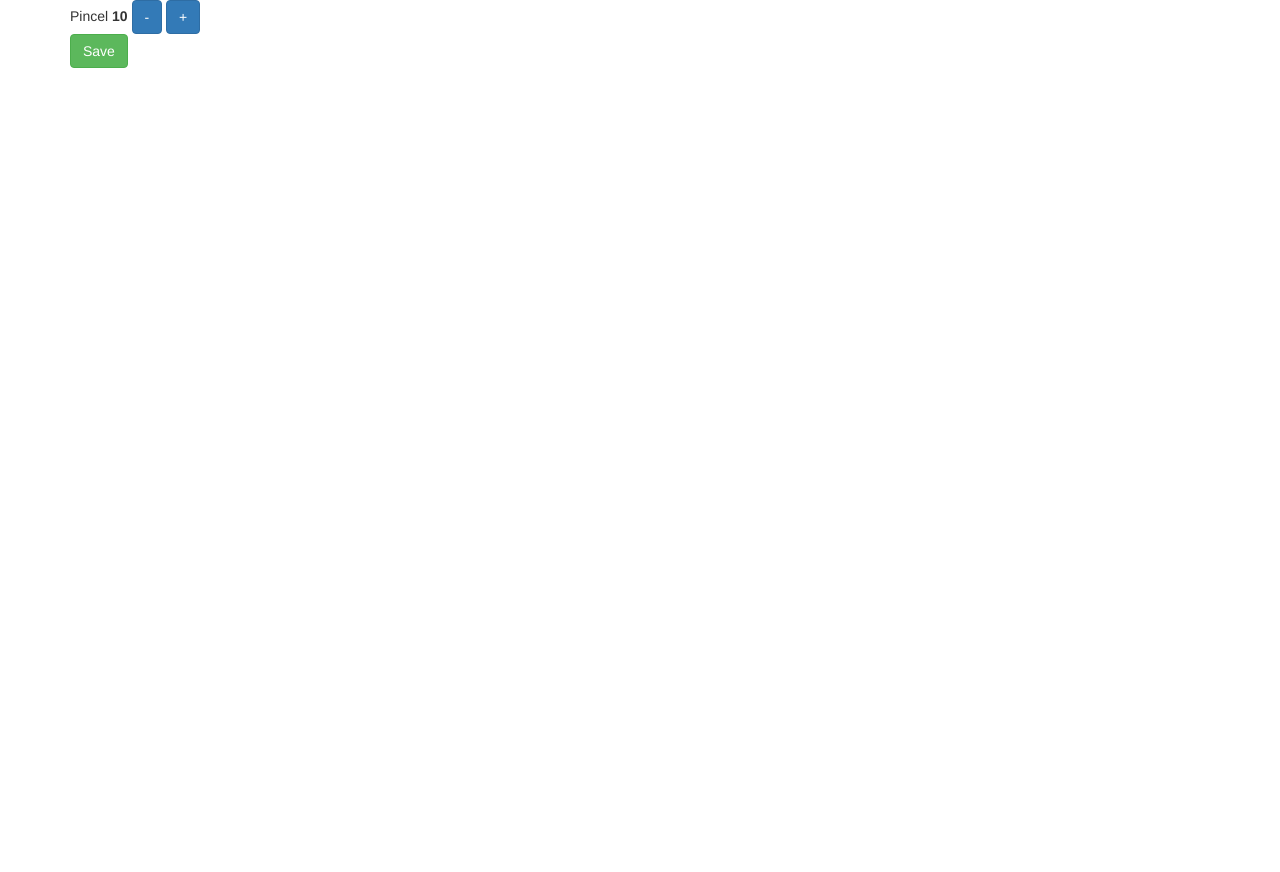
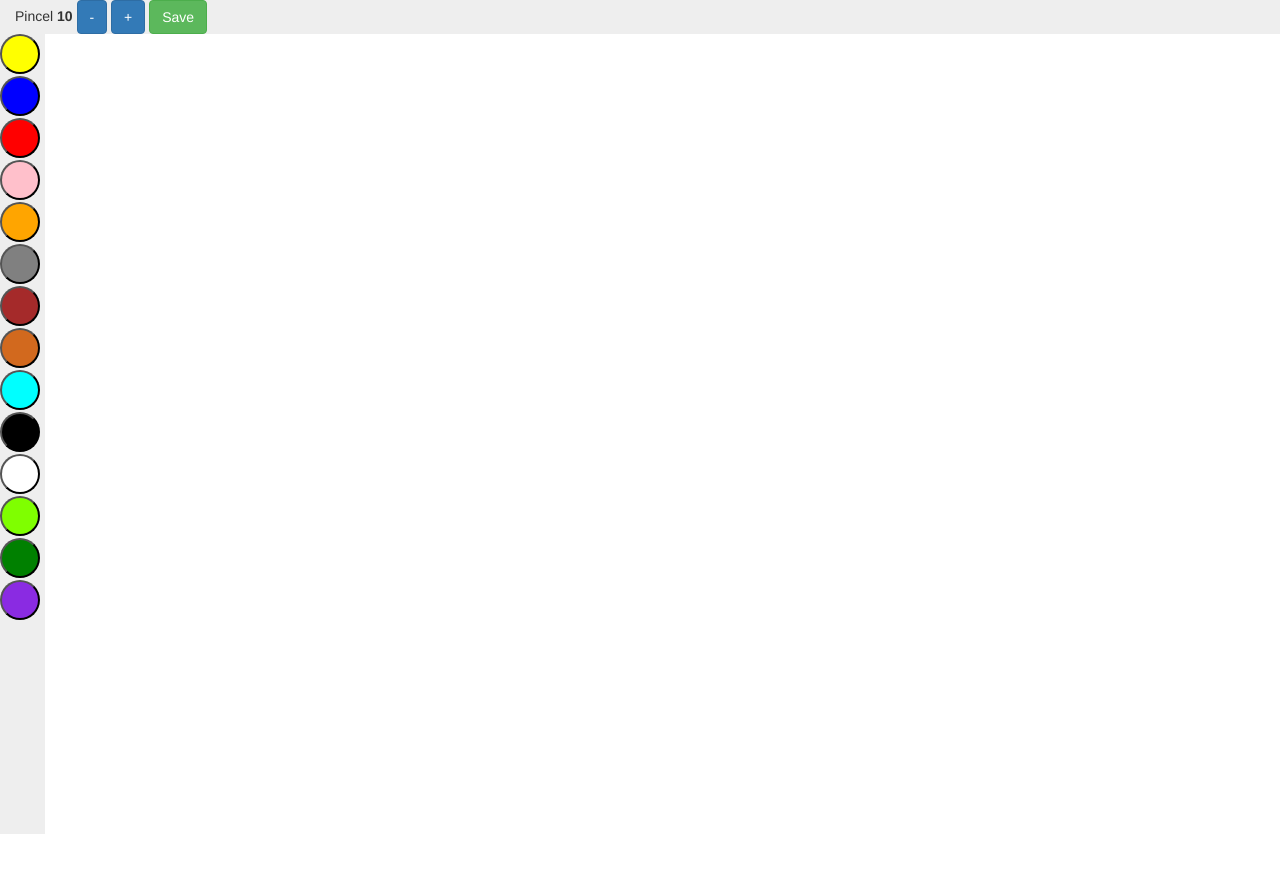
Before and after one commit to sebas095/CanvasPaint, a plain HTML site: page index.html in a window 1280 px wide. After the commit the page ends 805 px from the top, so only its background shows below. Drawn offline with Linux system fonts and the light colour scheme.

Commit message:
Change colors

```diff
--- /dev/null
+++ b/css/index.css
@@ -0,0 +1,19 @@
+.set-color {
+  width: 40px;
+  height: 40px;
+  border-radius: 20px;
+}
+
+.bar {
+  background-color: #EEE;
+  width: 100%;
+  position: fixed;
+}
+
+.colors {
+  margin-top: 34px;
+  background-color: #EEE;
+  width: 45px;
+  height: 100%;
+  position: fixed;
+}
--- a/index.html
+++ b/index.html
@@ -3,13 +3,14 @@
   <head>
     <meta charset="utf-8">
     <link rel="stylesheet" href="css/bootstrap.min.css">
+    <link rel="stylesheet" href="css/index.css">
     <title>Paint con Canvas</title>
   </head>
   <body>
-    <div class="container">
+    <div class="container bar">
       <div class="row">
         <div class="col-md-12">
-          <div class="radius">
+          <div class="radius" style="display: inline">
             Pincel <label id="pincelval">10</label>
             <button class="btn btn-primary" id="decrease">-</button>
             <button class="btn btn-primary" id="increase">+</button>
@@ -18,10 +19,11 @@
         </div>
       </div>
     </div>
-    <div id="changeColor"></div>
+    <div class="colors" id="changeColor"></div>
     <canvas id="canvas"></canvas>
     <script src="js/jquery.min.js"></script>
     <script src="js/bootstrap.min.js"></script>
     <script src="js/main.js"></script>
+    <script src="js/setColors.js"></script>
   </body>
 </html>
--- /dev/null
+++ b/js/setColors.js
@@ -0,0 +1,22 @@
+// Document Ready
+$(setColors);
+
+function setColors() {
+  const colors = [
+    "yellow", "blue", "red", "pink", "orange", "gray", "brown",
+    "chocolate", "cyan", "black", "white", "chartreuse", "green", "blueViolet"
+  ];
+
+  for (let i = 0; i < colors.length; i++) {
+    $('#changeColor').append(
+      `<button class="set-color" id="${colors[i]}" style="background-color: ${colors[i]}"></button>`
+    );
+  }
+
+  // Assign color
+  $('#changeColor button').click(function() {
+    const selectedColor = $(this).attr('id');
+    context.fillStyle = selectedColor;
+    context.strokeStyle = selectedColor;
+  });
+}
```
